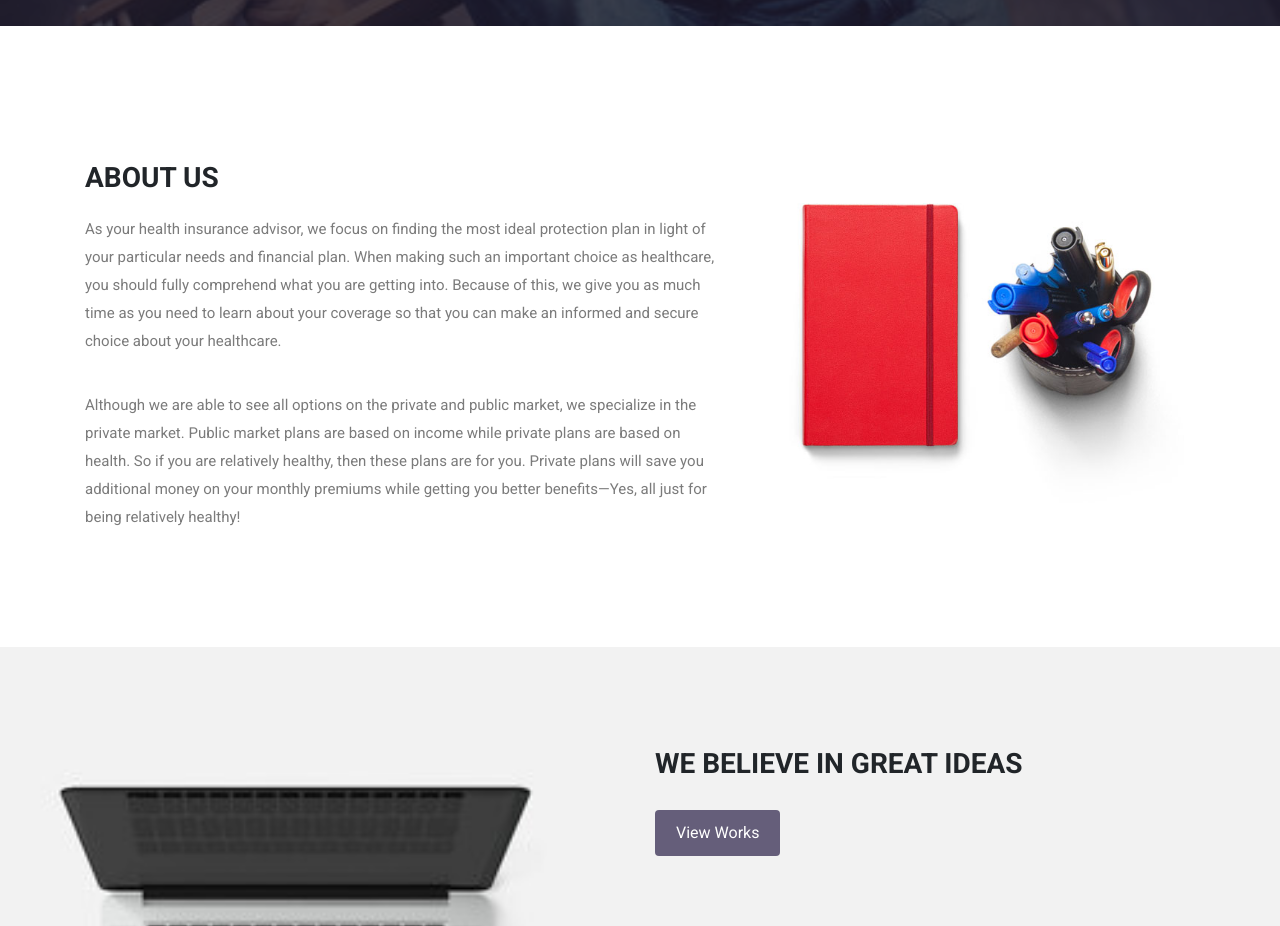
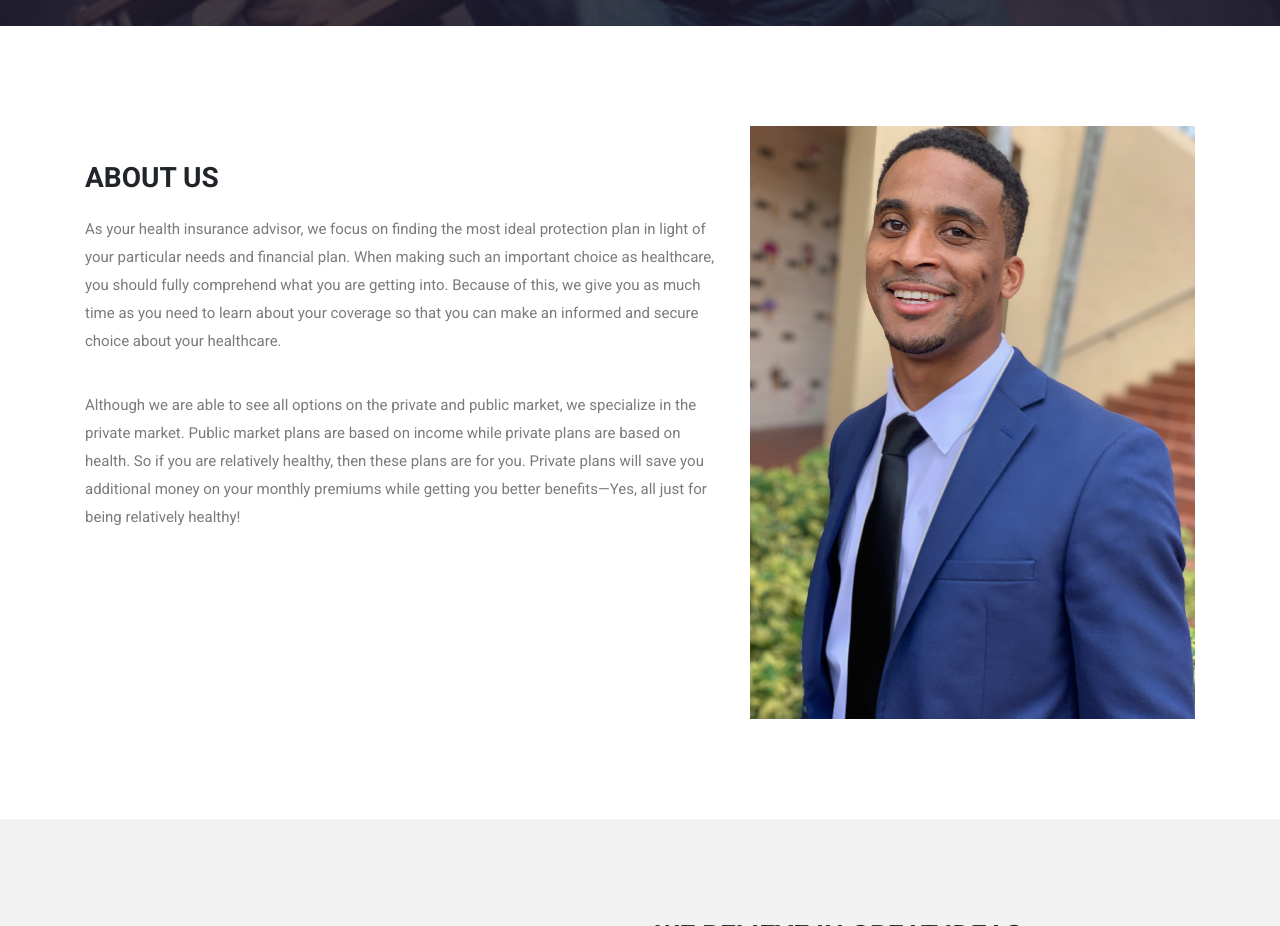
Before and after one commit to greek8/greek8.github.io, a website: page index.html in a window 1280 px wide. Shown: the part 860-1786 px from the top of the page. Drawn offline with Linux system fonts and the light colour scheme; some packages are replaced by stand-ins of ours; files whose address does not match are found by name; a web font is replaced by a local one.

Commit message:
Add files via upload

```diff
--- a/index.html
+++ b/index.html
@@ -117,7 +117,7 @@
 			</div><!-- .col-md-7 close -->
 			<div class="col-md-5">
 				<div class="block">
-					<img src="images/wrapper-img.png" alt="Img">
+					<img src="images/immelsitebg.JPG" alt="Img">
 				</div>
 			</div><!-- .col-md-5 close -->
 		</div>
```
